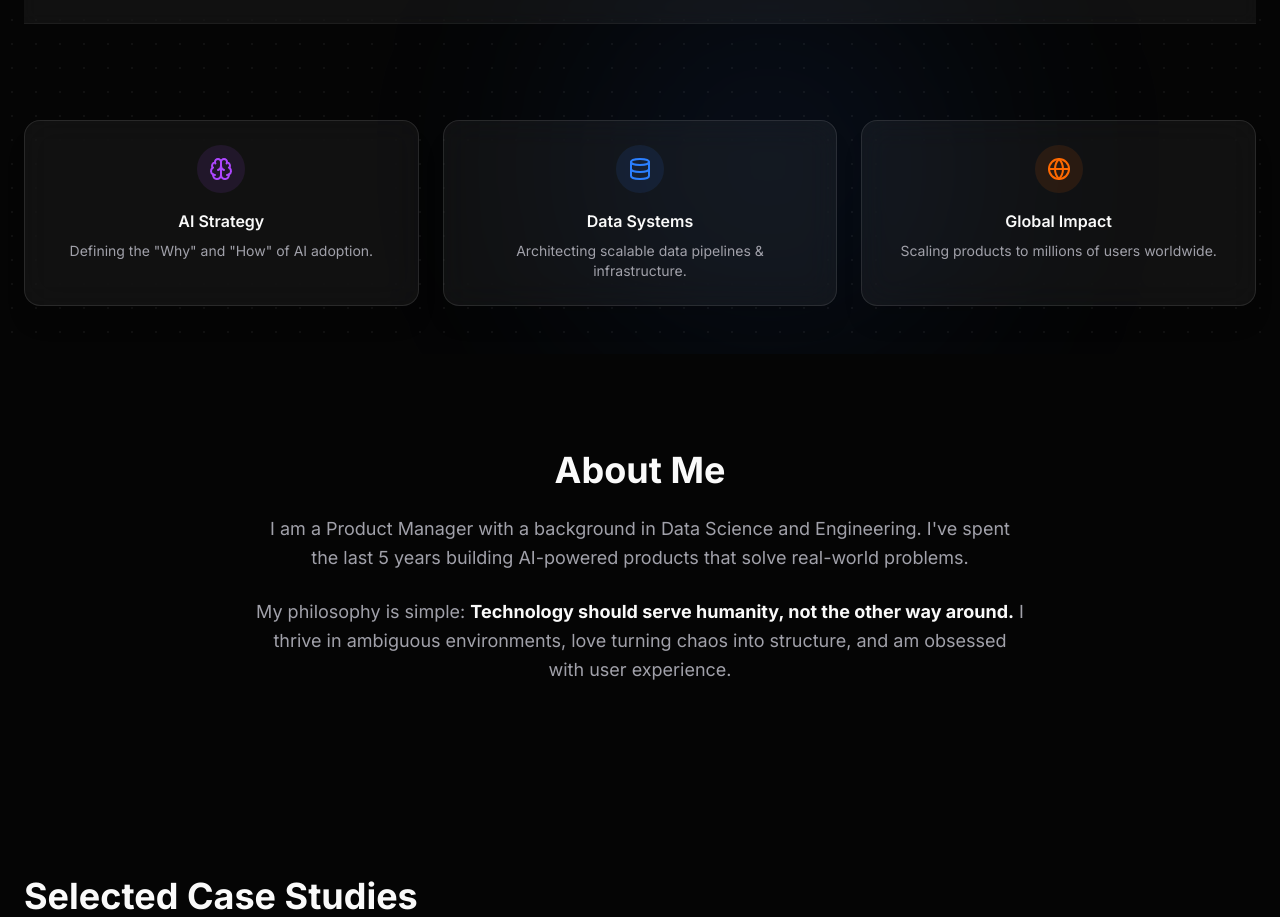
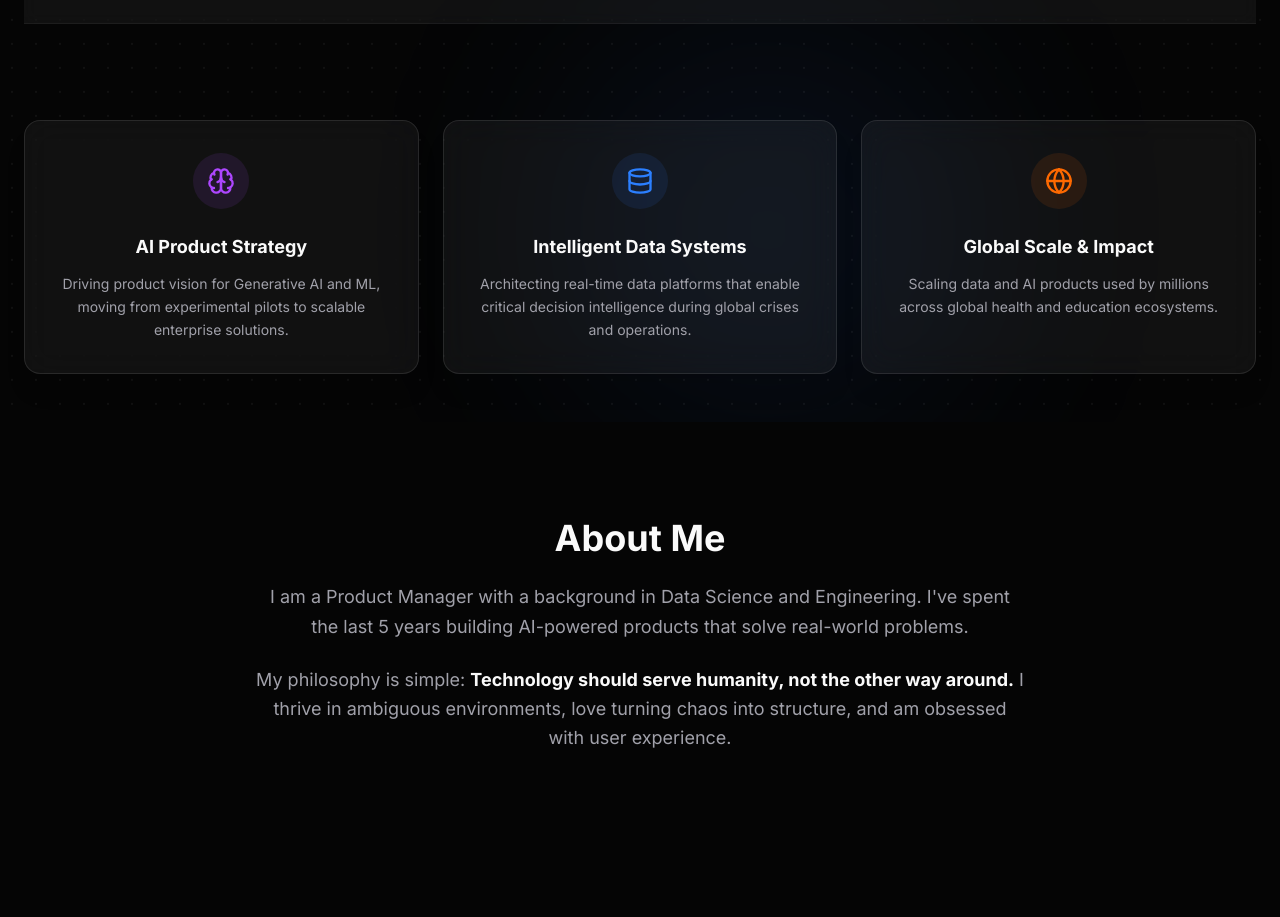
Before and after one commit to abdoulayebinta/my-portfolio, a Next.js app in the folder frontend/: page / in a window 1280 px wide. Shown: the part 1120-2037 px from the top of the page. Built offline with nearby package versions, Linux system fonts and the light colour scheme.

Commit message:
feat: The 3 pillars are excellent (AI Strategy, Data Systems, Global Impact... *

```diff
--- a/frontend/components/sections/hero.tsx
+++ b/frontend/components/sections/hero.tsx
@@ -149,26 +149,34 @@ export function Hero() {
         <div
           className="grid grid-cols-1 md:grid-cols-3 gap-6 w-full animate-in fade-in slide-in-from-bottom-8 duration-1000 delay-500"
         >
-          <div className="glass-card p-6 rounded-2xl flex flex-col items-center text-center hover:-translate-y-1 transition-transform duration-300 group">
-            <div className="w-12 h-12 rounded-full bg-purple-500/10 flex items-center justify-center mb-4 text-purple-500 group-hover:scale-110 transition-transform">
-              <Brain size={24} />
+          <div className="glass-card p-8 rounded-2xl flex flex-col items-center text-center hover:-translate-y-2 transition-all duration-300 group border border-white/5 hover:border-purple-500/30 hover:shadow-2xl hover:shadow-purple-500/10 bg-secondary/20 backdrop-blur-sm">
+            <div className="w-14 h-14 rounded-full bg-purple-500/10 flex items-center justify-center mb-6 text-purple-500 group-hover:scale-110 group-hover:bg-purple-500 group-hover:text-white transition-all duration-300 shadow-lg shadow-purple-500/0 group-hover:shadow-purple-500/30">
+              <Brain size={28} />
             </div>
-            <h3 className="font-semibold mb-2">AI Strategy</h3>
-            <p className="text-sm text-muted-foreground">Defining the "Why" and "How" of AI adoption.</p>
+            <h3 className="font-bold text-lg mb-3 group-hover:text-purple-400 transition-colors">AI Product Strategy</h3>
+            <p className="text-sm text-muted-foreground leading-relaxed group-hover:text-foreground/80 transition-colors">
+              Driving product vision for Generative AI and ML, moving from experimental pilots to scalable enterprise solutions.
+            </p>
           </div>
-          <div className="glass-card p-6 rounded-2xl flex flex-col items-center text-center hover:-translate-y-1 transition-transform duration-300 group">
-            <div className="w-12 h-12 rounded-full bg-blue-500/10 flex items-center justify-center mb-4 text-blue-500 group-hover:scale-110 transition-transform">
-              <Database size={24} />
+
+          <div className="glass-card p-8 rounded-2xl flex flex-col items-center text-center hover:-translate-y-2 transition-all duration-300 group border border-white/5 hover:border-blue-500/30 hover:shadow-2xl hover:shadow-blue-500/10 bg-secondary/20 backdrop-blur-sm">
+            <div className="w-14 h-14 rounded-full bg-blue-500/10 flex items-center justify-center mb-6 text-blue-500 group-hover:scale-110 group-hover:bg-blue-500 group-hover:text-white transition-all duration-300 shadow-lg shadow-blue-500/0 group-hover:shadow-blue-500/30">
+              <Database size={28} />
             </div>
-            <h3 className="font-semibold mb-2">Data Systems</h3>
-            <p className="text-sm text-muted-foreground">Architecting scalable data pipelines & infrastructure.</p>
+            <h3 className="font-bold text-lg mb-3 group-hover:text-blue-400 transition-colors">Intelligent Data Systems</h3>
+            <p className="text-sm text-muted-foreground leading-relaxed group-hover:text-foreground/80 transition-colors">
+              Architecting real-time data platforms that enable critical decision intelligence during global crises and operations.
+            </p>
           </div>
-          <div className="glass-card p-6 rounded-2xl flex flex-col items-center text-center hover:-translate-y-1 transition-transform duration-300 group">
-            <div className="w-12 h-12 rounded-full bg-orange-500/10 flex items-center justify-center mb-4 text-orange-500 group-hover:scale-110 transition-transform">
-              <Globe size={24} />
+
+          <div className="glass-card p-8 rounded-2xl flex flex-col items-center text-center hover:-translate-y-2 transition-all duration-300 group border border-white/5 hover:border-orange-500/30 hover:shadow-2xl hover:shadow-orange-500/10 bg-secondary/20 backdrop-blur-sm">
+            <div className="w-14 h-14 rounded-full bg-orange-500/10 flex items-center justify-center mb-6 text-orange-500 group-hover:scale-110 group-hover:bg-orange-500 group-hover:text-white transition-all duration-300 shadow-lg shadow-orange-500/0 group-hover:shadow-orange-500/30">
+              <Globe size={28} />
             </div>
-            <h3 className="font-semibold mb-2">Global Impact</h3>
-            <p className="text-sm text-muted-foreground">Scaling products to millions of users worldwide.</p>
+            <h3 className="font-bold text-lg mb-3 group-hover:text-orange-400 transition-colors">Global Scale & Impact</h3>
+            <p className="text-sm text-muted-foreground leading-relaxed group-hover:text-foreground/80 transition-colors">
+              Scaling data and AI products used by millions across global health and education ecosystems.
+            </p>
           </div>
         </div>
       </div>
```
